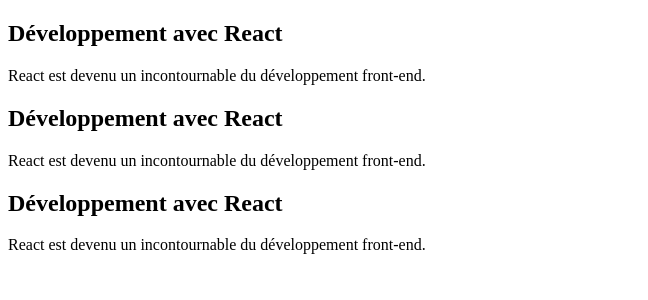
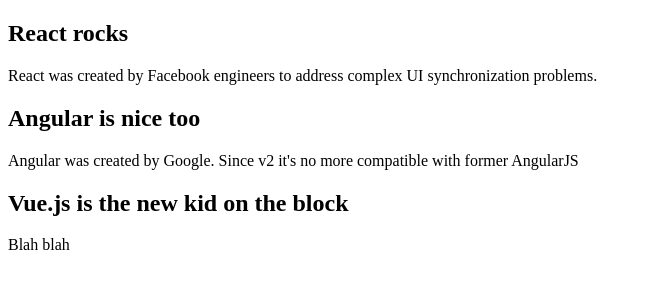
Before and after one commit to bhubr/clean-blog-react, a React (Create React App) app in the folder front-public/: page / in a window 1280 px wide. Shown: the top 300 px of the page, without its empty margins (0-648 px from the left). Built offline with nearby package versions, Linux system fonts and the light colour scheme.

Commit message:
Add component props to Post component

```diff
--- a/front-public/src/App.js
+++ b/front-public/src/App.js
@@ -5,9 +5,9 @@
   render () {
     return (
       <div className="App">
-        <Post />
-        <Post />
-        <Post />
+        <Post title="React rocks" content="React was created by Facebook engineers to address complex UI synchronization problems." />
+        <Post title="Angular is nice too" content="Angular was created by Google. Since v2 it's no more compatible with former AngularJS" />
+        <Post title="Vue.js is the new kid on the block" content="Blah blah" />
       </div>
     )
   }
--- a/front-public/src/Post.js
+++ b/front-public/src/Post.js
@@ -4,9 +4,9 @@
   render () {
     return (
       <div>
-        <h2>Développement avec React</h2>
+        <h2>{ this.props.title }</h2>
         <div>
-          <p>React est devenu un incontournable du développement front-end.</p>
+          <p>{ this.props.content }</p>
         </div>
       </div>
     )
```
